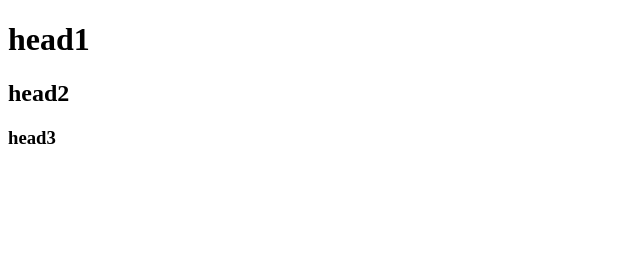
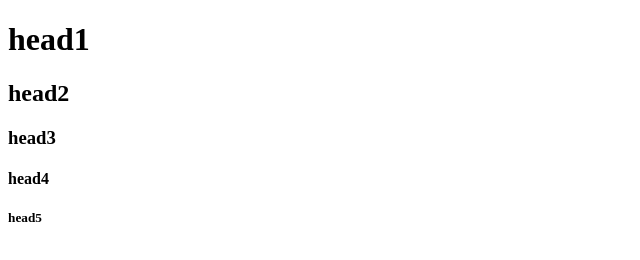
Before and after one commit to umer6921/gitPractice, a plain HTML site: page index.html in a window 1280 px wide. Shown: the full height of the page, 0-640 px from the left. Drawn offline with Linux system fonts and the light colour scheme.

Commit message:
h1 h2 h3 h4 h5 add indx

```diff
--- a/index.html
+++ b/index.html
@@ -7,5 +7,7 @@
         <h1>head1</h1>
         <h2>head2</h2>
         <h3>head3</h3>
+        <h4>head4</h4>
+        <h5>head5</h5>
     </body>
 </html>
```
